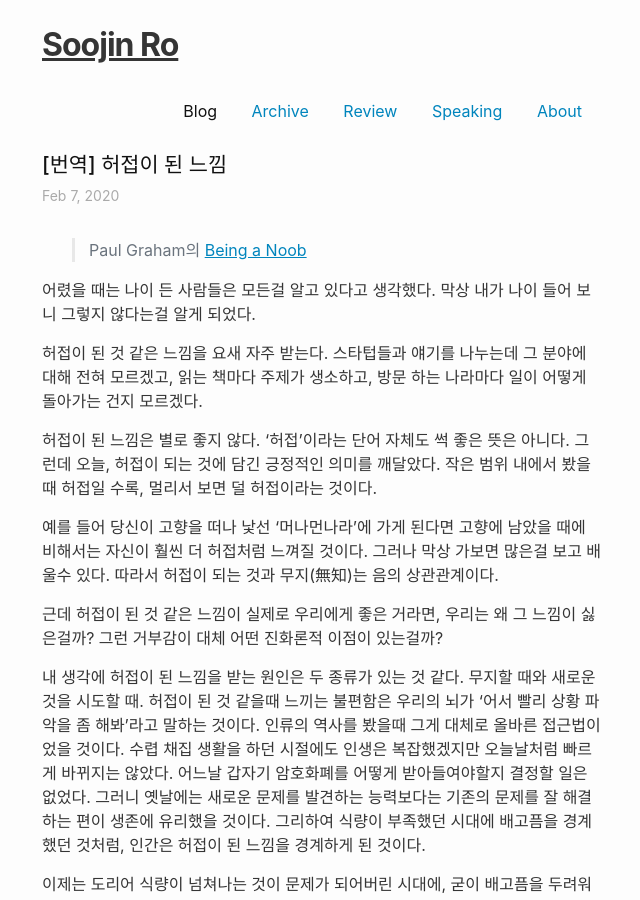
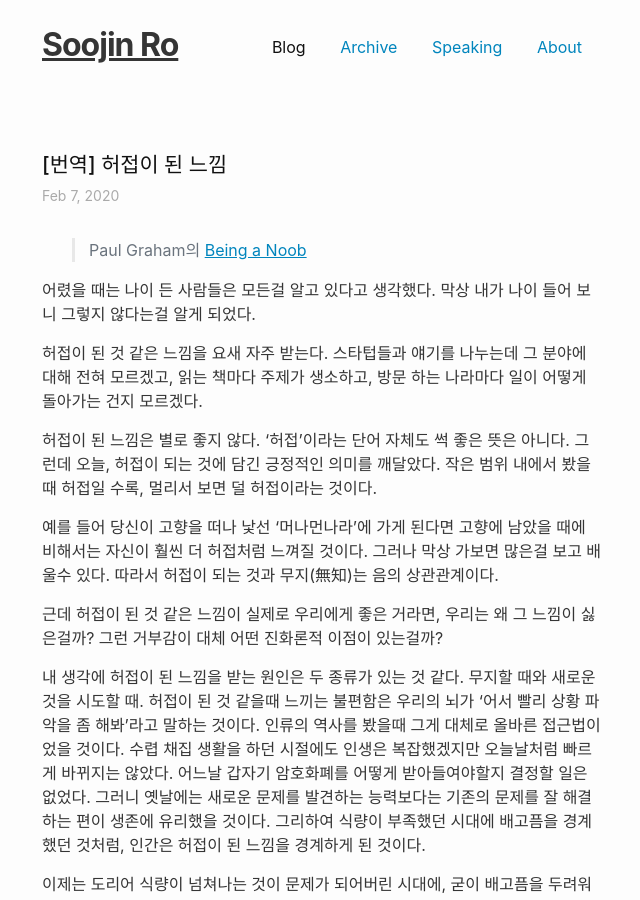
Before and after one commit to nsoojin/nsoojin.github.io, a Jekyll site: the page built from index.html, in a window 1280 px wide and 900 px high. Shown: the whole window, without its empty margins (318-958 px from the left). Built offline with Jekyll 4.4.1, drawn with Linux system fonts in a browser that asks for light colours; the list of posts is cut into pages by our own code.

Commit message:
remove review tab

```diff
--- a/_includes/header.html
+++ b/_includes/header.html
@@ -14,7 +14,7 @@
       <div class="trigger">
         <a href="/" class="page-link {% if page.url != '/about' and page.url != '/about-kr' and page.url != '/archive' and page.url != '/speaking-kr' and page.url != '/speaking' %}{% unless page.url contains 'review'%}active{% endunless %}{% endif %}">Blog</a>
         <a href="/archive" class="page-link {% if page.url == '/archive' %}active{% endif %}">Archive</a>
-        <a href="{{ site.baseurl }}{% link review/index.md %}" class="page-link {% if page.url contains 'review' %}active{% endif %}">Review</a>
+        <!-- <a href="{{ site.baseurl }}{% link review/index.md %}" class="page-link {% if page.url contains 'review' %}active{%   endif %}">Review</a> -->
         <a href="{{ site.baseurl }}{% link speaking/index.md %}" class="page-link {% if page.url == '/speaking' or page.url == '/speaking-kr' %}active{% endif %}">Speaking</a>
         <a href="{{ site.baseurl }}{% link about/index.md %}" class="page-link {% if page.url == '/about' or page.url == '/about-kr' %}active{% endif %}">About</a>
       </div>
--- a/archive.html
+++ b/archive.html
@@ -17,7 +17,8 @@ permalink: /archive
 
      <li>
       <a href="{{ post.url }}" class="archiveLink">
-        <span class="archiveSpan">{{ post.date | date: "%B %-d, %Y" }}</span> - <span class="archiveTitle">{{ post.title }}</span>
+        <!-- {{ post.date | date: "%b" }} -->
+        <span class="archiveSpan"> • </span> <span class="archiveTitle">{{ post.title }}</span>
       </a>
     </li>
     {% if forloop.last %}</ul>{% endif %}
```
